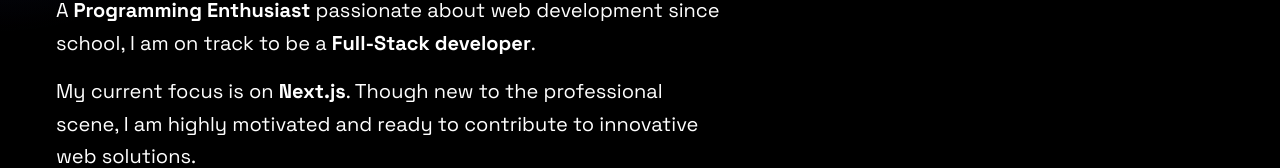
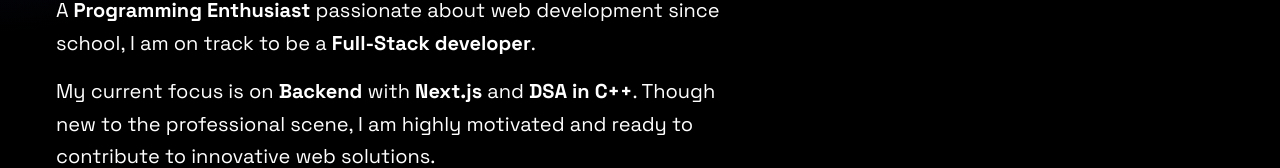
Before and after one commit to Karzkc/Portfolio-Kartik, a Next.js app: page / in a window 1280 px wide. Shown: the part 246-414 px from the top of the page. Built offline with nearby package versions, Linux system fonts and the light colour scheme; no server answers; the database is empty.

Commit message:
Minor changes

```diff
--- a/components/Home.tsx
+++ b/components/Home.tsx
@@ -46,7 +46,7 @@
           A <b>Programming Enthusiast</b> passionate about web development since school, I am on track to be a <b>Full-Stack developer</b>.
         </p>
         <p>
-          My current focus is on <b>Next.js</b>. Though new to the professional scene, I am highly motivated and ready to contribute to innovative web solutions.
+          My current focus is on <b>Backend</b> with <b>Next.js</b> and <b>DSA in C++</b>. Though new to the professional scene, I am highly motivated and ready to contribute to innovative web solutions.
         </p>
       </div>
 
```
